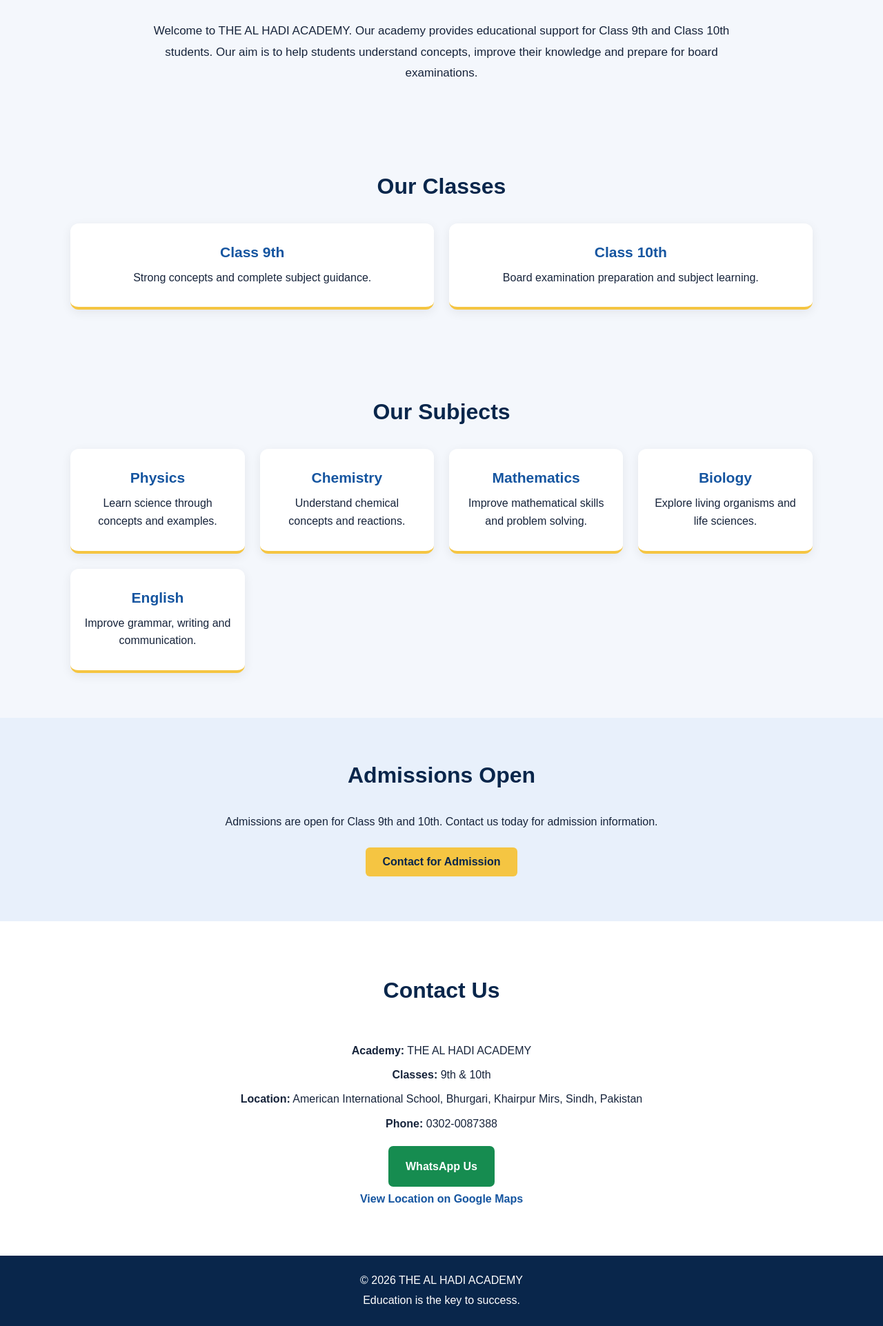
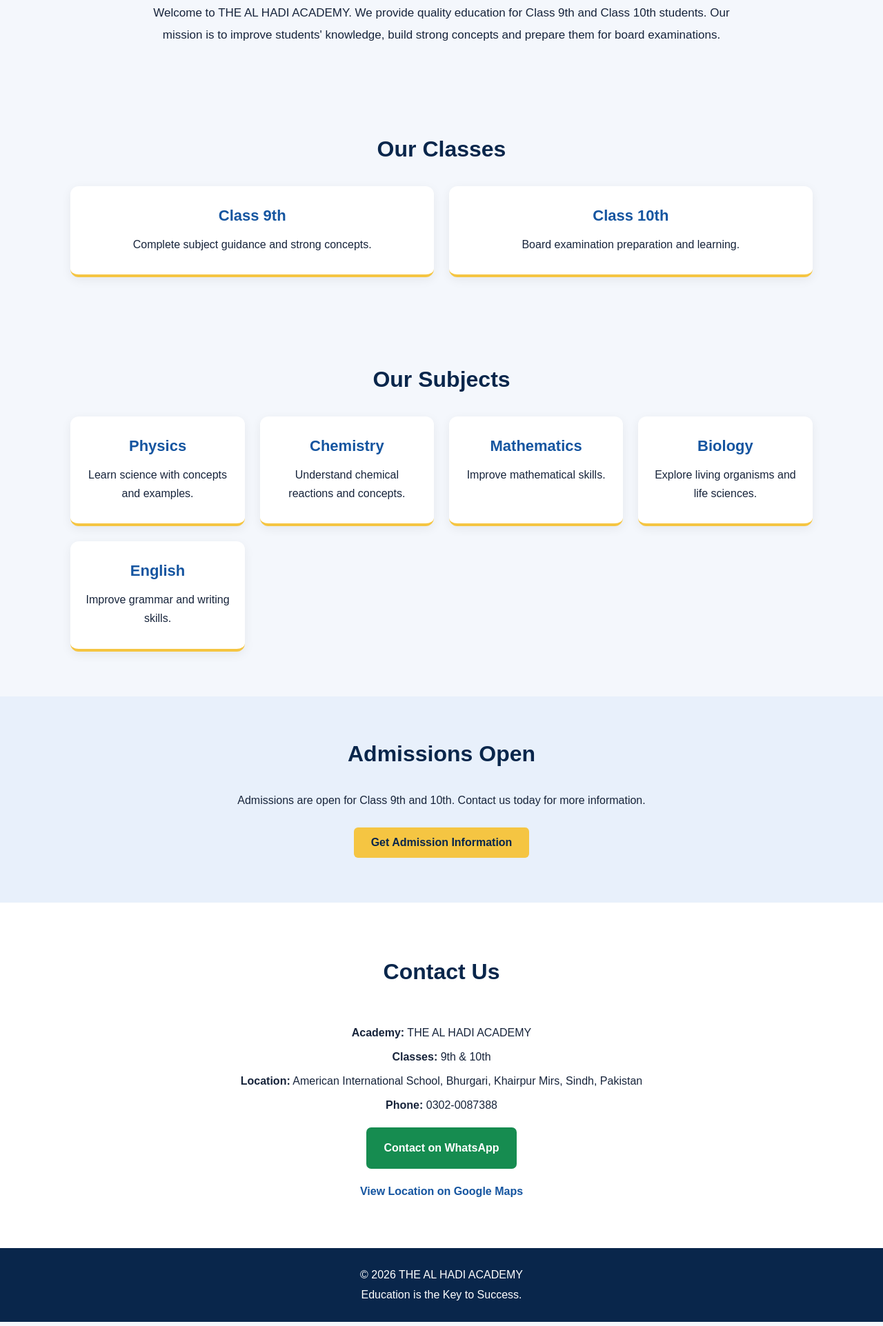
Before and after one commit to saeedhadisalu-cmyk/the-al-hadi-academy, a plain HTML site: page index.html in a window 1280 px wide. Shown: the part 650-2573 px from the top of the page at 69% size. Drawn offline with Linux system fonts and the light colour scheme.

Commit message:
Update index.html

```diff
--- a/index.html
+++ b/index.html
@@ -5,9 +5,9 @@
 <meta charset="UTF-8">
 <meta name="viewport" content="width=device-width, initial-scale=1.0">
 
-  <title>THE AL HADI ACADEMY | 9th & 10th</title>
+<title>THE AL HADI ACADEMY</title>
 
-  <meta name="description" content="THE AL HADI ACADEMY - Quality education for Class 9th and 10th students in Khairpur Mirs.">
+<meta name="description" content="THE AL HADI ACADEMY - Quality Education for Class 9th and 10th">
 
 <style>
 * {
@@ -29,7 +29,7 @@
 header {
   background: #09264b;
   color: white;
-      padding: 18px 7%;
+  padding: 20px 7%;
   display: flex;
   justify-content: space-between;
   align-items: center;
@@ -38,7 +38,7 @@
 }
 
 .logo {
-      font-size: 23px;
+  font-size: 22px;
   font-weight: bold;
   color: #f5c542;
 }
@@ -46,8 +46,7 @@
 nav a {
   color: white;
   text-decoration: none;
-      margin: 0 9px;
-      font-size: 14px;
+  margin: 10px;
 }
 
 nav a:hover {
@@ -55,12 +54,12 @@
 }
 
 .hero {
-      min-height: 480px;
-      background: linear-gradient(120deg, #09264b, #1555a0);
+  min-height: 450px;
+  background: linear-gradient(120deg,#09264b,#1764b0);
   color: white;
   display: flex;
   align-items: center;
-      padding: 65px 8%;
+  padding: 60px 8%;
 }
 
 .hero-content {
@@ -69,8 +68,7 @@
 
 .hero h1 {
   font-size: 48px;
-      margin-bottom: 18px;
-      line-height: 1.15;
+  margin-bottom: 20px;
 }
 
 .hero h1 span {
@@ -79,42 +77,42 @@
 
 .hero p {
   font-size: 18px;
-      line-height: 1.7;
+  line-height: 1.8;
   margin-bottom: 25px;
 }
 
-    .admission {
+.btn {
   display: inline-block;
   background: #f5c542;
   color: #09264b;
-      padding: 12px 25px;
+  padding: 13px 25px;
   border-radius: 6px;
+  text-decoration: none;
   font-weight: bold;
-      text-decoration: none;
 }
 
 section {
   padding: 65px 8%;
 }
 
-    .section-title {
+.title {
   text-align: center;
+  color: #09264b;
   font-size: 32px;
-      color: #09264b;
   margin-bottom: 35px;
 }
 
 .about {
-      text-align: center;
   max-width: 850px;
   margin: auto;
-      line-height: 1.8;
+  text-align: center;
+  line-height: 1.9;
   font-size: 17px;
 }
 
 .cards {
   display: grid;
-      grid-template-columns: repeat(auto-fit, minmax(200px, 1fr));
+  grid-template-columns: repeat(auto-fit,minmax(200px,1fr));
   gap: 22px;
 }
 
@@ -123,28 +121,28 @@
   padding: 30px 20px;
   text-align: center;
   border-radius: 12px;
-      box-shadow: 0 4px 15px rgba(0,0,0,0.07);
+  box-shadow: 0 4px 15px #00000010;
   border-bottom: 4px solid #f5c542;
 }
 
 .card h3 {
   color: #1555a0;
-      margin-bottom: 12px;
-      font-size: 21px;
+  margin-bottom: 15px;
+  font-size: 22px;
 }
 
 .card p {
-      line-height: 1.6;
+  line-height: 1.7;
 }
 
-    .admission-section {
+.admission {
   background: #e8f0fb;
   text-align: center;
 }
 
-    .admission-section p {
+.admission p {
+  margin-bottom: 25px;
   line-height: 1.8;
-      margin-bottom: 22px;
 }
 
 .contact {
@@ -155,8 +153,8 @@
 
 .contact a {
   color: #1555a0;
+  text-decoration: none;
   font-weight: bold;
-      text-decoration: none;
 }
 
 .whatsapp {
@@ -165,18 +163,18 @@
   color: white !important;
   padding: 12px 25px;
   border-radius: 7px;
-      margin-top: 15px;
+  margin: 15px;
 }
 
 footer {
   background: #09264b;
   color: white;
   text-align: center;
-      padding: 22px;
+  padding: 25px;
   line-height: 1.8;
 }
 
-    @media(max-width: 600px) {
+@media(max-width:600px) {
   header {
     justify-content: center;
     text-align: center;
@@ -187,20 +185,15 @@
   }
 
   .hero {
-        min-height: 400px;
     text-align: center;
   }
 
   .hero h1 {
-        font-size: 35px;
+    font-size: 34px;
   }
 
   .hero p {
     font-size: 16px;
-      }
-
-      .section-title {
-        font-size: 27px;
   }
 }
 </style>
@@ -222,6 +215,7 @@
 
 <section class="hero" id="home">
   <div class="hero-content">
+
     <h1>Welcome to <span>THE AL HADI ACADEMY</span></h1>
 
     <p>
@@ -230,61 +224,63 @@
       Special Education for Class 9th and 10th.
     </p>
 
-      <a class="admission"
-         href="https://wa.me/923020087388">
+    <a class="btn" href="https://wa.me/923020087388">
       Apply for Admission
     </a>
+
   </div>
 </section>
 
 <section id="about">
-    <h2 class="section-title">About Our Academy</h2>
+  <h2 class="title">About Our Academy</h2>
 
   <div class="about">
     <p>
       Welcome to THE AL HADI ACADEMY.
-        Our academy provides educational support
-        for Class 9th and Class 10th students.
-        Our aim is to help students understand
-        concepts, improve their knowledge and
-        prepare for board examinations.
+      We provide quality education for Class 9th
+      and Class 10th students. Our mission is to
+      improve students' knowledge, build strong
+      concepts and prepare them for board examinations.
     </p>
   </div>
 </section>
 
 <section id="classes">
-    <h2 class="section-title">Our Classes</h2>
+  <h2 class="title">Our Classes</h2>
 
   <div class="cards">
+
     <div class="card">
       <h3>Class 9th</h3>
-        <p>Strong concepts and complete subject guidance.</p>
+      <p>Complete subject guidance and strong concepts.</p>
     </div>
 
     <div class="card">
       <h3>Class 10th</h3>
-        <p>Board examination preparation and subject learning.</p>
+      <p>Board examination preparation and learning.</p>
     </div>
+
   </div>
 </section>
 
 <section id="subjects">
-    <h2 class="section-title">Our Subjects</h2>
+  <h2 class="title">Our Subjects</h2>
 
   <div class="cards">
+
     <div class="card">
       <h3>Physics</h3>
-        <p>Learn science through concepts and examples.</p>
+      <p>Learn science with concepts and examples.</p>
     </div>
 
     <div class="card">
       <h3>Chemistry</h3>
-        <p>Understand chemical concepts and reactions.</p>
+      <p>Understand chemical reactions and concepts.</p>
     </div>
 
     <div class="card">
       <h3>Mathematics</h3>
-        <p>Improve mathematical skills and problem solving.</p>
+      <p>Improve mathematical skills.</p>
     </div>
 
     <div class="card">
@@ -294,42 +290,39 @@
 
     <div class="card">
       <h3>English</h3>
-        <p>Improve grammar, writing and communication.</p>
+      <p>Improve grammar and writing skills.</p>
     </div>
+
   </div>
 </section>
 
-  <section class="admission-section">
-    <h2 class="section-title">Admissions Open</h2>
+<section class="admission">
+  <h2 class="title">Admissions Open</h2>
 
   <p>
     Admissions are open for Class 9th and 10th.
-      Contact us today for admission information.
+    Contact us today for more information.
   </p>
 
-    <a class="admission"
-       href="https://wa.me/923020087388">
-      Contact for Admission
+  <a class="btn" href="https://wa.me/923020087388">
+    Get Admission Information
   </a>
 </section>
 
 <section class="contact" id="contact">
-    <h2 class="section-title">Contact Us</h2>
+  <h2 class="title">Contact Us</h2>
 
-    <p><strong>Academy:</strong> THE AL HADI ACADEMY</p>
+  <p><b>Academy:</b> THE AL HADI ACADEMY</p>
 
-    <p><strong>Classes:</strong> 9th & 10th</p>
+  <p><b>Classes:</b> 9th & 10th</p>
 
-    <p><strong>Location:</strong>
-      American International School,
-      Bhurgari, Khairpur Mirs, Sindh, Pakistan
-    </p>
+  <p><b>Location:</b> American International School,
+  Bhurgari, Khairpur Mirs, Sindh, Pakistan</p>
 
-    <p><strong>Phone:</strong> 0302-0087388</p>
+  <p><b>Phone:</b> 0302-0087388</p>
 
-    <a class="whatsapp"
-       href="https://wa.me/923020087388">
-      WhatsApp Us
+  <a class="whatsapp" href="https://wa.me/923020087388">
+    Contact on WhatsApp
   </a>
 
   <p>
@@ -341,7 +334,7 @@
 
 <footer>
   <p>© 2026 THE AL HADI ACADEMY</p>
-    <p>Education is the key to success.</p>
+  <p>Education is the Key to Success.</p>
 </footer>
 
 </body>
```
Lines whose indentation alone changed are shown as unchanged.
